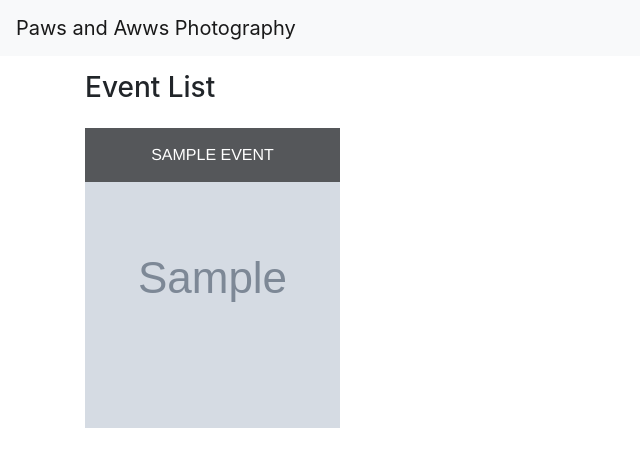
After one commit to PrivateButts/Skode, a Django app: page /gallery/events/ in a window 1280 px wide. The commit adds this page. Shown: the top 467 px of the page, without its empty margins (0-640 px from the left). Run offline with Django 3.2, Linux system fonts and the light colour scheme; tables that the repository leaves empty hold one stand-in row (values such as "Sample post"); grey boxes marked "Sample" are stand-in pictures; some libraries are stand-ins or nearby versions.

Commit message:
Added Event List

```diff
--- a/Gallery/models.py
+++ b/Gallery/models.py
@@ -4,6 +4,8 @@ from django.db import models
 class Event(models.Model):
     name = models.CharField(max_length=200)
     date = models.DateField()
+
+    featured = models.ForeignKey('Picture', blank=True, null=True, on_delete=models.SET_NULL, related_name="featured_set")
 
     def __str__(self):
         return "%s (%s)" % (self.name, self.date)
--- /dev/null
+++ b/Gallery/templates/Gallery/event_list.html
@@ -0,0 +1,18 @@
+{% extends 'base.html' %}
+
+{% block extra_head %}
+    {{ block.super }}
+{% endblock extra_head %}
+
+{% block container %}
+    <h3 style="margin-top: 15px">Event List</h3>
+    <div class="row">
+        {% for item in object_list %}
+            <div class="col-12 col-md-6 col-lg-4 col-xl-3" onclick="window.location = '#'">
+                <div class="gallery-list-item" style="background-image:url('/media/{{ item.featured.image }}');">
+                    <div class="gallery-list-caption">{{ item.name|upper }}</div>
+                </div>
+            </div>
+        {% endfor %}
+    </div>
+{% endblock container %}
--- /dev/null
+++ b/Gallery/urls.py
@@ -0,0 +1,9 @@
+from django.conf.urls import url, include
+from django.contrib import admin
+
+from .views import EventList
+
+
+urlpatterns = [
+    url(r'events/$', EventList.as_view()),
+]
--- a/Gallery/views.py
+++ b/Gallery/views.py
@@ -1,3 +1,8 @@
 from django.shortcuts import render
+from django.views.generic import ListView, DetailView
 
-# Create your views here.
+from .models import Client, Event, Picture
+
+
+class EventList(ListView):
+    model = Event
--- /dev/null
+++ b/Site/static/Site/base.css
@@ -0,0 +1,15 @@
+.gallery-list-item{
+    height: 300px;
+    background-size:cover;
+    background-repeat: no-repeat;
+    background-position: center center;
+    margin-top: 15px;
+}
+
+.gallery-list-caption{
+    background-color:rgba(0,0,0,.6);
+    color: white;
+    font-family: Raleway, Helvetica, Arial, sans-serif;
+    text-align: center;
+    padding: 15px;
+}
--- a/Site/templates/base.html
+++ b/Site/templates/base.html
@@ -1,4 +1,4 @@
-{% load raven %}
+{% load static raven %}
 
 <!doctype html>
 <html lang="en">
@@ -10,7 +10,9 @@
     <!-- Bootstrap CSS -->
     <link rel="stylesheet" href="https://maxcdn.bootstrapcdn.com/bootstrap/4.0.0/css/bootstrap.min.css" integrity="sha384-Gn5384xqQ1aoWXA+058RXPxPg6fy4IWvTNh0E263XmFcJlSAwiGgFAW/dAiS6JXm" crossorigin="anonymous">
 
-    {% block extra_head %}{% endblock extra_head %}
+    {% block extra_head %}
+        <link rel="stylesheet" href="{% static 'Site/base.css' %}">
+    {% endblock extra_head %}
 
 
     <title>{% block title %}{% endblock title %}</title>
--- a/Skode/urls.py
+++ b/Skode/urls.py
@@ -21,6 +21,6 @@ from django.contrib import admin
 
 urlpatterns = [
     url(r'^admin/', admin.site.urls),
-    # url(r'^admin/', admin.site.urls),
+    url(r'^gallery/', include('Gallery.urls')),
     url(r'^', include('Site.urls')),
 ] + static(settings.MEDIA_URL, document_root=settings.MEDIA_ROOT)
```
Also changed, not shown: Gallery/migrations/0002_event_featured.py (added).
